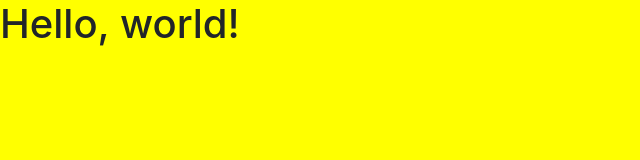
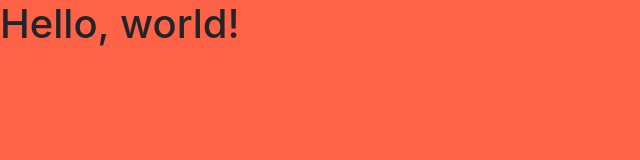
Before and after one commit to brittanygenova/dummy, a plain HTML site: page index.html in a window 1280 px wide. Shown: the whole page, without its empty margins (0-640 px from the left). Drawn offline with nearby package versions, Linux system fonts and the light colour scheme.

Commit message:
Changed background color

```diff
--- a/css/style.css
+++ b/css/style.css
@@ -1,3 +1,3 @@
 body{
-    background-color:yellow;
+    background-color:tomato;
 }
```
